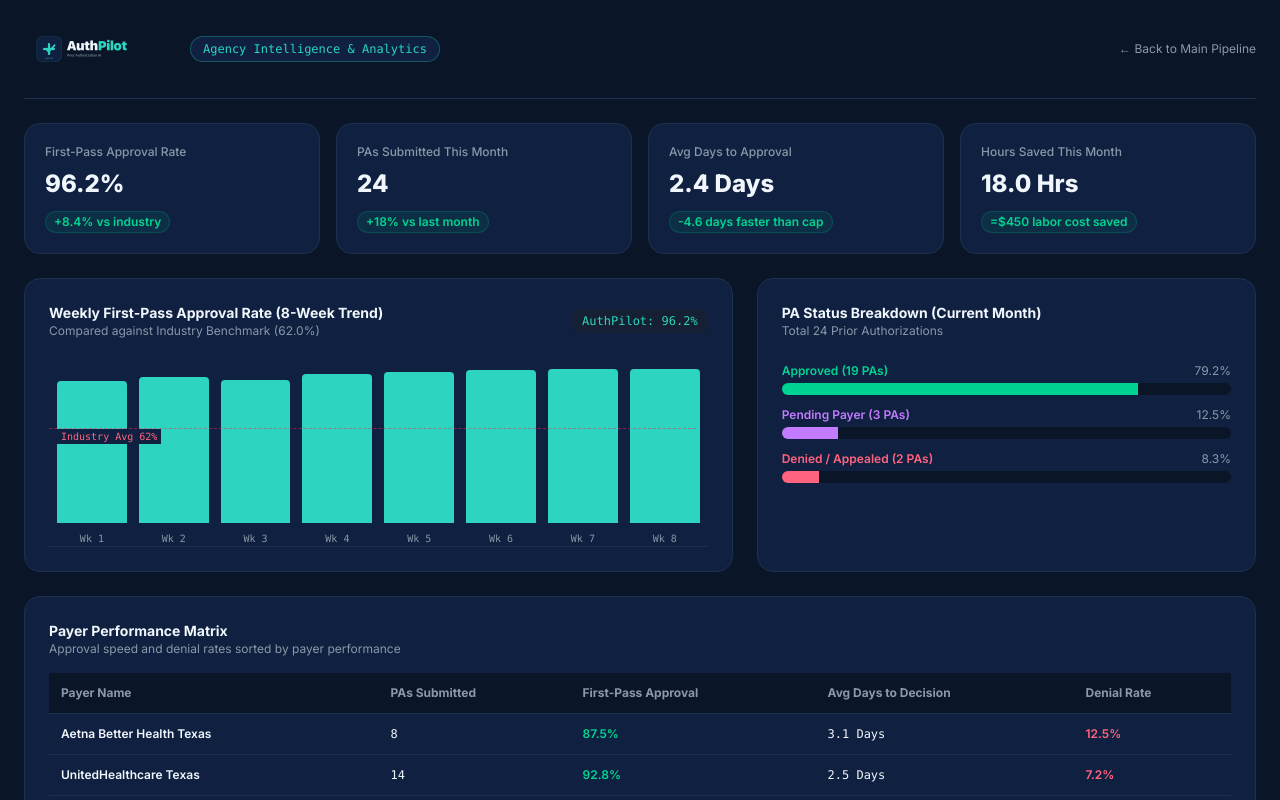
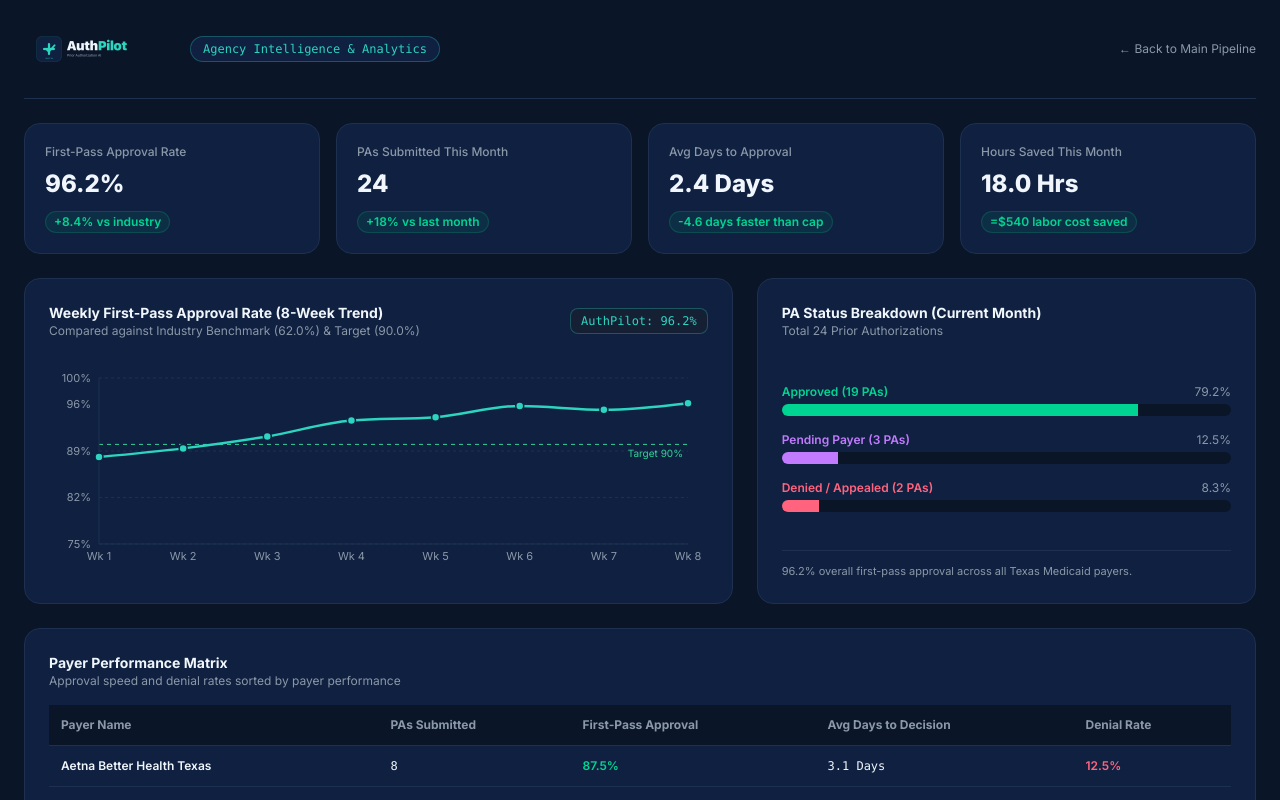
Before and after one commit to Koushik-Saha/AuthPilot, a Next.js app: page /analytics in a window 1280 px wide. Shown: the top 800 px of the page. Built offline with nearby package versions, Linux system fonts and the light colour scheme.

Commit message:
fix(analytics & roi): convert approval trend to Recharts LineChart and update ROI calculator to /hr rate with prominent Revenue Protected card

```diff
--- a/package.json
+++ b/package.json
@@ -30,6 +30,7 @@
     "react": "19.2.8",
     "react-dom": "19.2.8",
     "react-dropzone": "^20.1.1",
+    "recharts": "^3.10.1",
     "sharp": "^0.35.4",
     "stripe": "^22.6.0",
     "twilio": "^6.1.0",
--- a/src/app/(dashboard)/analytics/page.tsx
+++ b/src/app/(dashboard)/analytics/page.tsx
@@ -3,23 +3,33 @@
 import React from 'react'
 import Link from 'next/link'
 import { Logo } from '@/components/ui'
+import {
+  ResponsiveContainer,
+  LineChart,
+  Line,
+  XAxis,
+  YAxis,
+  Tooltip,
+  CartesianGrid,
+  ReferenceLine,
+} from 'recharts'
 
 export default function AnalyticsDashboardPage() {
   const kpis = [
     { label: 'First-Pass Approval Rate', value: '96.2%', change: '+8.4% vs industry', positive: true },
     { label: 'PAs Submitted This Month', value: '24', change: '+18% vs last month', positive: true },
     { label: 'Avg Days to Approval', value: '2.4 Days', change: '-4.6 days faster than cap', positive: true },
-    { label: 'Hours Saved This Month', value: '18.0 Hrs', change: '=$450 labor cost saved', positive: true },
+    { label: 'Hours Saved This Month', value: '18.0 Hrs', change: '=$540 labor cost saved', positive: true },
   ]
 
   const weeklyTrends = [
-    { week: 'Wk 1', rate: 88.5 },
-    { week: 'Wk 2', rate: 91.0 },
-    { week: 'Wk 3', rate: 89.2 },
-    { week: 'Wk 4', rate: 93.4 },
+    { week: 'Wk 1', rate: 88.1 },
+    { week: 'Wk 2', rate: 89.4 },
+    { week: 'Wk 3', rate: 91.2 },
+    { week: 'Wk 4', rate: 93.6 },
     { week: 'Wk 5', rate: 94.1 },
     { week: 'Wk 6', rate: 95.8 },
-    { week: 'Wk 7', rate: 96.0 },
+    { week: 'Wk 7', rate: 95.2 },
     { week: 'Wk 8', rate: 96.2 },
   ]
 
@@ -65,44 +75,79 @@ export default function AnalyticsDashboardPage() {
 
       {/* ROW 2 — TWO CHARTS SIDE BY SIDE */}
       <div className="grid grid-cols-1 lg:grid-cols-12 gap-6">
-        {/* LEFT CHART — Weekly First-Pass Approval Rate */}
+        {/* LEFT CHART — Weekly First-Pass Approval Rate Line Chart */}
         <div className="lg:col-span-7 bg-[#0F2040] border border-[#1E3050] rounded-2xl p-6 space-y-4">
           <div className="flex items-center justify-between">
             <div>
               <h2 className="text-sm font-bold text-[#F0F6FC]">Weekly First-Pass Approval Rate (8-Week Trend)</h2>
-              <p className="text-xs text-[#8B98A8]">Compared against Industry Benchmark (62.0%)</p>
+              <p className="text-xs text-[#8B98A8]">Compared against Industry Benchmark (62.0%) &amp; Target (90.0%)</p>
             </div>
-            <span className="text-xs font-mono text-[#2DD4BF] bg-[#162035] px-2.5 py-1 rounded-lg">
+            <span className="text-xs font-mono text-[#2DD4BF] bg-[#162035] px-2.5 py-1 rounded-lg border border-[#2DD4BF]/30">
               AuthPilot: 96.2%
             </span>
           </div>
 
-          <div className="h-48 flex items-end space-x-3 pt-6 px-2 relative border-b border-[#1E3050]">
-            {/* 62% Industry Benchmark Reference Line */}
-            <div className="absolute top-[38%] left-0 right-0 border-t border-dashed border-rose-500/50 flex items-center justify-between px-2">
-              <span className="text-[10px] text-rose-400 bg-[#0F2040] px-1 font-mono">Industry Avg 62%</span>
-            </div>
-
-            {weeklyTrends.map((t, idx) => (
-              <div key={idx} className="flex-1 flex flex-col items-center gap-2">
-                <div
-                  className="w-full bg-[#2DD4BF] rounded-t transition-all hover:bg-[#1A8C80]"
-                  style={{ height: `${(t.rate / 100) * 160}px` }}
+          <div className="h-56 pt-2">
+            <ResponsiveContainer width="100%" height="100%">
+              <LineChart data={weeklyTrends} margin={{ top: 15, right: 20, left: -10, bottom: 5 }}>
+                <CartesianGrid stroke="#1E3050" strokeDasharray="3 3" vertical={false} />
+                <XAxis dataKey="week" stroke="#8B98A8" fontSize={11} tickLine={false} axisLine={{ stroke: '#1E3050' }} />
+                <YAxis
+                  domain={[75, 100]}
+                  stroke="#8B98A8"
+                  fontSize={11}
+                  tickFormatter={(val) => `${val}%`}
+                  tickLine={false}
+                  axisLine={{ stroke: '#1E3050' }}
                 />
-                <span className="text-[10px] text-[#8B98A8] font-mono">{t.week}</span>
-              </div>
-            ))}
+                <Tooltip
+                  content={({ active, payload, label }) => {
+                    if (active && payload && payload.length) {
+                      return (
+                        <div className="bg-[#0A1628] border border-[#2DD4BF]/50 p-2.5 rounded-xl shadow-xl text-xs space-y-1">
+                          <p className="font-bold text-[#F0F6FC]">{label}</p>
+                          <p className="text-[#2DD4BF] font-mono font-semibold">
+                            Approval Rate: {payload[0].value}%
+                          </p>
+                        </div>
+                      )
+                    }
+                    return null
+                  }}
+                />
+                <ReferenceLine
+                  y={62}
+                  stroke="#F59E0B"
+                  strokeDasharray="4 4"
+                  label={{ value: 'Industry Avg 62%', fill: '#F59E0B', fontSize: 10, position: 'insideTopLeft' }}
+                />
+                <ReferenceLine
+                  y={90}
+                  stroke="#34D399"
+                  strokeDasharray="4 4"
+                  label={{ value: 'Target 90%', fill: '#34D399', fontSize: 10, position: 'insideTopRight' }}
+                />
+                <Line
+                  type="monotone"
+                  dataKey="rate"
+                  stroke="#2DD4BF"
+                  strokeWidth={2.5}
+                  dot={{ r: 4, fill: '#2DD4BF', stroke: '#0F2040', strokeWidth: 1.5 }}
+                  activeDot={{ r: 6, fill: '#2DD4BF', stroke: '#F0F6FC', strokeWidth: 2 }}
+                />
+              </LineChart>
+            </ResponsiveContainer>
           </div>
         </div>
 
         {/* RIGHT CHART — PA Volume Breakdown */}
-        <div className="lg:col-span-5 bg-[#0F2040] border border-[#1E3050] rounded-2xl p-6 space-y-4">
+        <div className="lg:col-span-5 bg-[#0F2040] border border-[#1E3050] rounded-2xl p-6 space-y-4 flex flex-col justify-between">
           <div>
             <h2 className="text-sm font-bold text-[#F0F6FC]">PA Status Breakdown (Current Month)</h2>
             <p className="text-xs text-[#8B98A8]">Total 24 Prior Authorizations</p>
           </div>
 
-          <div className="space-y-3 pt-2">
+          <div className="space-y-4 pt-2">
             <div>
               <div className="flex justify-between text-xs mb-1">
                 <span className="text-emerald-400 font-semibold">Approved (19 PAs)</span>
@@ -132,6 +177,10 @@ export default function AnalyticsDashboardPage() {
                 <div className="bg-rose-400 h-full w-[8.3%]" />
               </div>
             </div>
+          </div>
+
+          <div className="text-[11px] text-[#8B98A8] border-t border-[#1E3050] pt-3">
+            96.2% overall first-pass approval across all Texas Medicaid payers.
           </div>
         </div>
       </div>
@@ -202,7 +251,7 @@ export default function AnalyticsDashboardPage() {
         </div>
         <h2 className="text-3xl font-extrabold text-[#F0F6FC]">You saved 18.0 hours this month</h2>
         <p className="text-xs text-[#8B98A8] max-w-xl mx-auto">
-          That’s <strong className="text-[#2DD4BF]">$450 in coordinator labor time</strong> at $25/hr — not including <strong className="text-emerald-400">$9,600 in revenue protected</strong> from avoided prior authorization denials.
+          That’s <strong className="text-[#2DD4BF]">$540 in coordinator labor time</strong> at $30/hr — not including <strong className="text-emerald-400">$9,600 in revenue protected</strong> from avoided prior authorization denials.
         </p>
         <button
           onClick={() => alert('Generating Stakeholder Impact Summary Report...')}
--- a/src/app/page.tsx
+++ b/src/app/page.tsx
@@ -10,7 +10,7 @@ export default function Home() {
   // Calculations for ROI calculator
   const minutesSavedPerPa = 45
   const totalHoursSaved = Math.round(((monthlyPaCount * minutesSavedPerPa) / 60) * 10) / 10
-  const laborCostSaved = Math.round(totalHoursSaved * 25) // $25/hr coordinator rate
+  const laborCostSaved = Math.round(totalHoursSaved * 30) // $30/hr coordinator market rate
   const revenueProtected = Math.round((monthlyPaCount * 0.12) * 3200) // $3,200 avg claim value for 12% denied claims
 
   return (
@@ -307,22 +307,23 @@ export default function Home() {
             />
           </div>
 
-          <div className="grid grid-cols-1 sm:grid-cols-3 gap-4 pt-4 border-t border-[#1E3050] text-center">
-            <div className="p-4 bg-[#0A1628] rounded-xl border border-[#1E3050]">
+          <div className="grid grid-cols-1 sm:grid-cols-3 gap-4 pt-4 border-t border-[#1E3050] text-center items-stretch">
+            <div className="p-4 bg-[#0A1628] rounded-xl border border-[#1E3050] flex flex-col justify-between">
               <div className="text-xs text-[#8B98A8]">Monthly Hours Saved</div>
               <div className="text-2xl font-extrabold text-[#F0F6FC]">{totalHoursSaved} Hours</div>
               <div className="text-[10px] text-[#8B98A8]">@ 45 mins saved per PA</div>
             </div>
 
-            <div className="p-4 bg-[#0A1628] rounded-xl border border-[#1E3050]">
+            <div className="p-4 bg-[#0A1628] rounded-xl border border-[#1E3050] flex flex-col justify-between">
               <div className="text-xs text-[#8B98A8]">Coordinator Labor Cost Saved</div>
               <div className="text-2xl font-extrabold text-[#2DD4BF]">${laborCostSaved.toLocaleString()}</div>
-              <div className="text-[10px] text-[#8B98A8]">@ $25/hr labor rate</div>
+              <div className="text-[10px] text-[#8B98A8]">@ $30/hr coordinator rate</div>
             </div>
 
-            <div className="p-4 bg-[#0A1628] rounded-xl border border-[#1E3050]">
-              <div className="text-xs text-[#8B98A8]">Denied Revenue Protected</div>
-              <div className="text-2xl font-extrabold text-emerald-400">${revenueProtected.toLocaleString()}</div>
+            {/* Prominent Denied Revenue Protected Card */}
+            <div className="p-5 bg-[#0A1628] rounded-xl border border-[#2DD4BF]/40 shadow-lg shadow-[#2DD4BF]/10 flex flex-col justify-between relative overflow-hidden">
+              <div className="text-[11px] font-bold text-[#2DD4BF] uppercase tracking-wider">Revenue Protected from Denials</div>
+              <div className="text-3xl font-extrabold text-emerald-400 my-1">${revenueProtected.toLocaleString()}</div>
               <div className="text-[10px] text-[#8B98A8]">@ $3,200 avg claim value</div>
             </div>
           </div>
```
Also changed, not shown: 2 other files (tests, documents, lock files or other folders).
